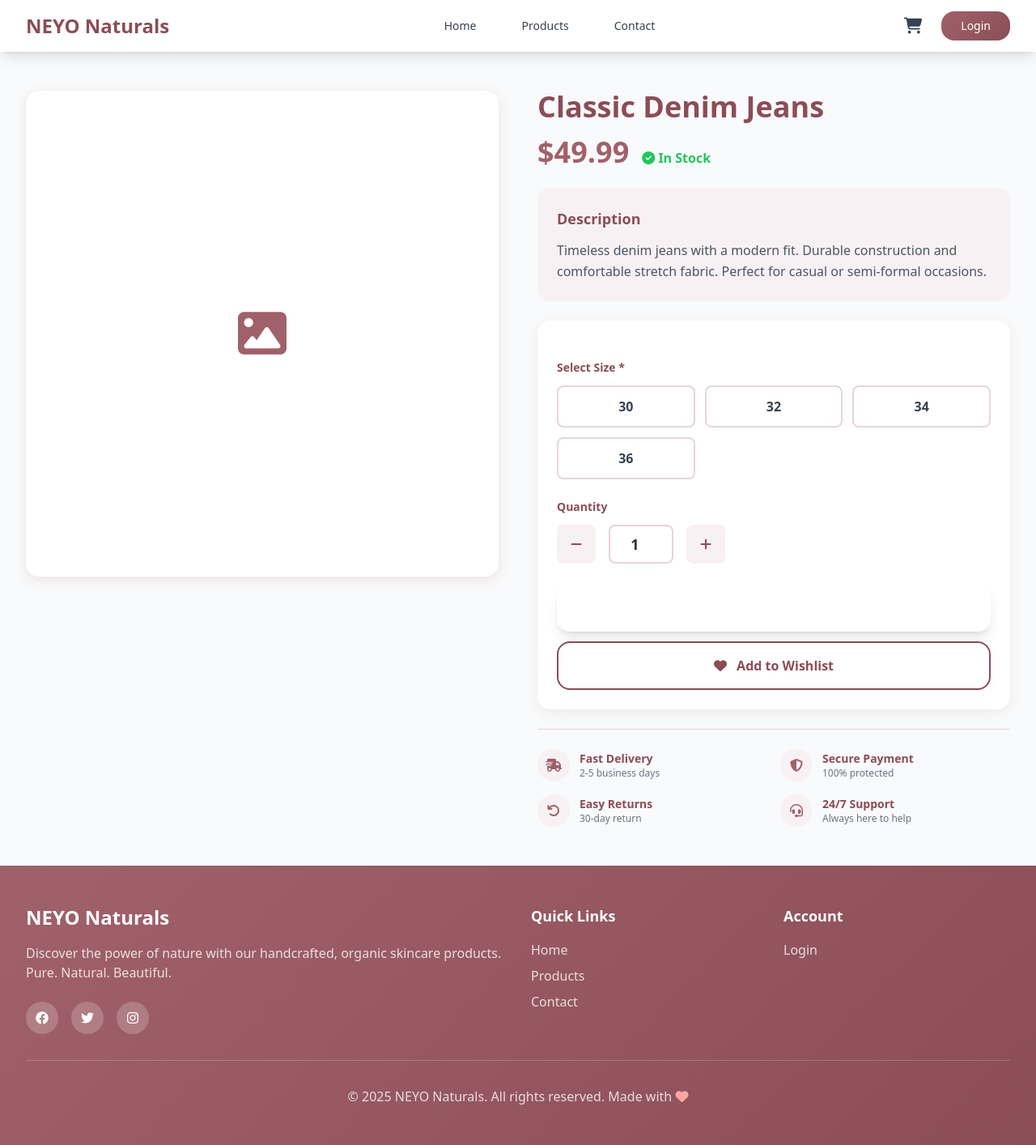
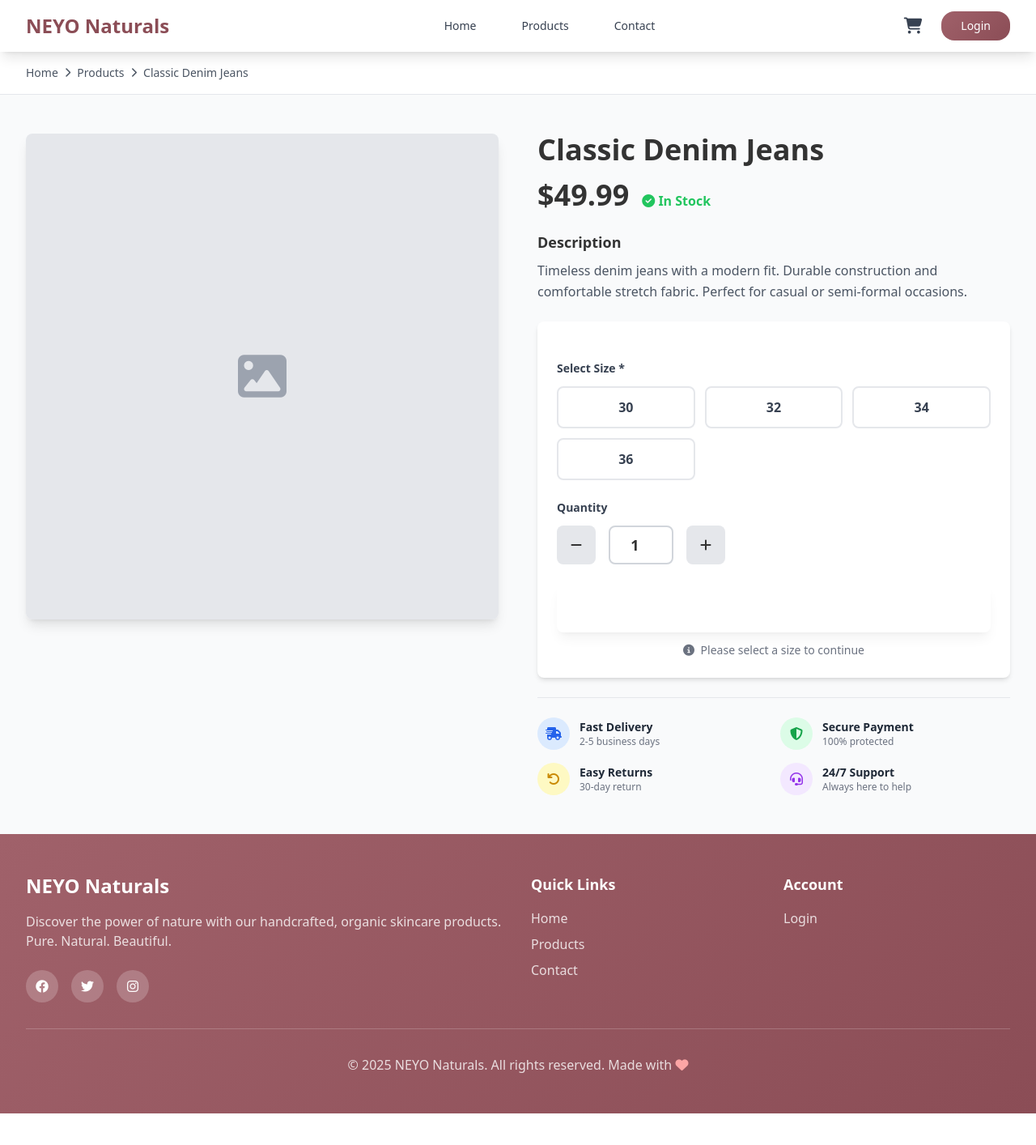
Before and after one commit to Harsh18Stephen/Neyo, a Django app: a page that uses templates/products/detail.html in a window 1280 px wide. Shown: the whole page at 81% size. After the commit the page ends 1375 px from the top, so only its background shows below. Run offline with Django 5.2, Linux system fonts and the light colour scheme; data comes from the database, SQL or seed files in the repository; both versions use the stored data as it was after the commit; data that the repository does not hold is empty; some libraries are stand-ins or nearby versions.

Commit message:
cart is working product detail page is working

```diff
--- a/templates/products/detail.html
+++ b/templates/products/detail.html
@@ -2,49 +2,29 @@
 
 {% block title %}{{ product.name }} - NEYO{% endblock %}
 
-{% block extra_css %}
-<style>
-    .product-gradient {
-        background: linear-gradient(135deg, #f8f1f4 0%, #ffffff 50%, #f8f1f4 100%);
-    }
+{% block content %}
+<!-- Breadcrumbs -->
+<section class="bg-white py-4 border-b">
+    <div class="max-w-7xl mx-auto px-4 sm:px-6 lg:px-8">
+        <nav class="flex items-center space-x-2 text-sm text-gray-600">
+            <a href="{% url 'core:home' %}" class="hover:text-neyo-primary">Home</a>
+            <i class="fas fa-chevron-right text-xs"></i>
+            <a href="{% url 'products:list' %}" class="hover:text-neyo-primary">Products</a>
+            <i class="fas fa-chevron-right text-xs"></i>
+            <span class="text-neyo-primary font-medium">{{ product.name }}</span>
+        </nav>
+    </div>
+</section>
 
-    .image-gradient-overlay {
-        background: linear-gradient(135deg, rgba(160,97,106,0.1), rgba(139,77,86,0.05));
-    }
-
-    .add-to-cart-gradient {
-        background: linear-gradient(135deg, #a0616a, #8b4d56);
-    }
-
-    .add-to-cart-gradient:hover {
-        box-shadow: 0 5px 15px rgba(160,97,106,0.3);
-    }
-
-    .feature-badge {
-        background: linear-gradient(135deg, #a0616a, #8b4d56);
-    }
-
-    @keyframes fadeInUp {
-        from { opacity: 0; transform: translateY(30px); }
-        to { opacity: 1; transform: translateY(0); }
-    }
-
-    .animate-fadeInUp {
-        animation: fadeInUp 0.8s ease-out;
-    }
-</style>
-{% endblock %}
-
-{% block content %}
 <!-- Product Detail Section -->
-<section class="py-12 product-gradient">
+<section class="py-12 bg-gray-50">
     <div class="max-w-7xl mx-auto px-4 sm:px-6 lg:px-8">
-        <div class="grid grid-cols-1 lg:grid-cols-2 gap-12 animate-fadeInUp">
+        <div class="grid grid-cols-1 lg:grid-cols-2 gap-12">
 
             <!-- Product Images Gallery -->
             <div class="space-y-4" x-data="{ activeImage: 0 }">
                 <!-- Main Image -->
-                <div class="bg-white rounded-2xl shadow-lg overflow-hidden" style="box-shadow: 0 4px 15px rgba(160,97,106,0.15);">
+                <div class="bg-white rounded-lg shadow-lg overflow-hidden">
                     {% if images %}
                         {% for image in images %}
                         <img x-show="activeImage === {{ forloop.counter0 }}"
@@ -53,8 +33,8 @@
                              class="w-full h-96 lg:h-[600px] object-cover">
                         {% endfor %}
                     {% else %}
-                        <div class="w-full h-96 lg:h-[600px] image-gradient-overlay flex items-center justify-center">
-                            <i class="fas fa-image text-[#a0616a] text-6xl"></i>
+                        <div class="w-full h-96 lg:h-[600px] bg-gray-200 flex items-center justify-center">
+                            <i class="fas fa-image text-gray-400 text-6xl"></i>
                         </div>
                     {% endif %}
                 </div>
@@ -64,8 +44,8 @@
                 <div class="grid grid-cols-4 gap-4">
                     {% for image in images %}
                     <button @click="activeImage = {{ forloop.counter0 }}"
-                            class="border-2 rounded-lg overflow-hidden transition-all duration-300"
-                            :class="activeImage === {{ forloop.counter0 }} ? 'border-[#8b4d56] shadow-md' : 'border-gray-200 hover:border-[#a0616a]'">
+                            class="border-2 rounded-lg overflow-hidden transition-all"
+                            :class="activeImage === {{ forloop.counter0 }} ? 'border-neyo-primary' : 'border-gray-200 hover:border-gray-400'">
                         <img src="{{ image.image.url }}"
                              alt="{{ image.alt_text|default:product.name }}"
                              class="w-full h-24 object-cover">
@@ -80,17 +60,17 @@
                 <!-- Product Title and Price -->
                 <div>
                     {% if product.is_featured %}
-                    <span class="inline-block feature-badge text-white text-xs font-bold px-3 py-1 rounded-full mb-3 shadow-lg">
+                    <span class="inline-block bg-neyo-secondary text-white text-xs font-bold px-3 py-1 rounded mb-3">
                         <i class="fas fa-star mr-1"></i> FEATURED
                     </span>
                     {% endif %}
 
-                    <h1 class="text-3xl lg:text-4xl font-bold text-[#8b4d56] mb-4">
+                    <h1 class="text-3xl lg:text-4xl font-bold text-neyo-primary mb-4">
                         {{ product.name }}
                     </h1>
 
                     <div class="flex items-baseline space-x-4 mb-6">
-                        <span class="text-4xl font-bold text-[#a0616a]">
+                        <span class="text-4xl font-bold text-neyo-secondary">
                             ${{ product.price }}
                         </span>
                         {% if not product.is_in_stock %}
@@ -110,30 +90,29 @@
                 </div>
 
                 <!-- Product Description -->
-                <div class="bg-[#f8f1f4] p-6 rounded-2xl">
-                    <h3 class="text-lg font-semibold text-[#8b4d56] mb-3">Description</h3>
+                <div class="prose prose-sm max-w-none">
+                    <h3 class="text-lg font-semibold text-neyo-primary mb-2">Description</h3>
                     <p class="text-gray-600 leading-relaxed">{{ product.description }}</p>
                 </div>
 
                 <!-- Add to Cart Form -->
                 {% if product.is_in_stock %}
-                <form method="post" action="{% url 'cart:add' %}" class="space-y-6 bg-white p-6 rounded-2xl shadow-md" style="box-shadow: 0 4px 15px rgba(160,97,106,0.1);" x-data="{ selectedSize: '', quantity: 1 }">
+                <form method="post" action="{% url 'cart:add' %}" class="space-y-6 bg-white p-6 rounded-lg shadow-md" x-data="{ selectedSize: '', quantity: 1 }">
                     {% csrf_token %}
                     <input type="hidden" name="product_id" value="{{ product.id }}">
 
                     <!-- Size Selection -->
                     {% if variants %}
                     <div>
-                        <label class="block text-sm font-semibold text-[#8b4d56] mb-3">
+                        <label class="block text-sm font-semibold text-gray-700 mb-3">
                             Select Size *
                         </label>
                         <div class="grid grid-cols-3 gap-3">
                             {% for variant in variants %}
                             <button type="button"
                                     @click="selectedSize = '{{ variant.size }}'"
-                                    :class="selectedSize === '{{ variant.size }}' ? 'bg-[#8b4d56] text-white' : 'bg-white text-gray-700 hover:bg-[#f8f1f4]'"
-                                    class="py-3 px-4 border-2 rounded-lg font-semibold transition-all duration-300"
-                                    style="border-color: #e8d5d9;"
+                                    :class="selectedSize === '{{ variant.size }}' ? 'bg-neyo-primary text-white' : 'bg-white text-gray-700 hover:bg-gray-100'"
+                                    class="py-3 px-4 border-2 rounded-lg font-semibold transition-all"
                                     {% if not variant.is_in_stock %}disabled{% endif %}
                                     :disabled="!{{ variant.is_in_stock|yesno:'true,false' }}">
                                 {{ variant.size }}
@@ -149,26 +128,25 @@
 
                     <!-- Quantity Selection -->
                     <div>
-                        <label class="block text-sm font-semibold text-[#8b4d56] mb-3">
+                        <label class="block text-sm font-semibold text-gray-700 mb-3">
                             Quantity
                         </label>
                         <div class="flex items-center space-x-4">
                             <button type="button"
                                     @click="quantity = Math.max(1, quantity - 1)"
-                                    class="w-12 h-12 bg-[#f8f1f4] rounded-lg hover:bg-[#e8d5d9] transition-colors">
-                                <i class="fas fa-minus text-[#8b4d56]"></i>
+                                    class="w-12 h-12 bg-gray-200 rounded-lg hover:bg-gray-300 transition-colors">
+                                <i class="fas fa-minus"></i>
                             </button>
                             <input type="number"
                                    name="quantity"
                                    x-model="quantity"
                                    min="1"
                                    max="{{ product.stock }}"
-                                   class="w-20 text-center text-lg font-semibold border-2 rounded-lg py-2"
-                                   style="border-color: #e8d5d9;">
+                                   class="w-20 text-center text-lg font-semibold border-2 border-gray-300 rounded-lg py-2">
                             <button type="button"
                                     @click="quantity = Math.min({{ product.stock }}, quantity + 1)"
-                                    class="w-12 h-12 bg-[#f8f1f4] rounded-lg hover:bg-[#e8d5d9] transition-colors">
-                                <i class="fas fa-plus text-[#8b4d56]"></i>
+                                    class="w-12 h-12 bg-gray-200 rounded-lg hover:bg-gray-300 transition-colors">
+                                <i class="fas fa-plus"></i>
                             </button>
                         </div>
                     </div>
@@ -176,21 +154,22 @@
                     <!-- Action Buttons -->
                     <div class="space-y-3">
                         <button type="submit"
-                                class="w-full add-to-cart-gradient text-white py-4 px-6 rounded-2xl font-semibold text-lg transition-all duration-300 transform hover:-translate-y-0.5 shadow-lg">
+                                {% if variants %}:disabled="!selectedSize"{% endif %}
+                                class="w-full bg-neyo-primary text-white py-4 px-6 rounded-lg font-semibold text-lg hover:bg-gray-800 transition-all transform hover:scale-105 shadow-lg disabled:opacity-50 disabled:cursor-not-allowed disabled:transform-none">
                             <i class="fas fa-shopping-cart mr-2"></i>
                             Add to Cart
                         </button>
 
-                        <button type="button"
-                                class="w-full bg-white border-2 text-[#8b4d56] py-4 px-6 rounded-2xl font-semibold hover:bg-[#f8f1f4] transition-colors"
-                                style="border-color: #8b4d56;">
-                            <i class="fas fa-heart mr-2"></i>
-                            Add to Wishlist
-                        </button>
+                        {% if variants %}
+                        <p class="text-sm text-gray-500 text-center" x-show="!selectedSize">
+                            <i class="fas fa-info-circle mr-1"></i>
+                            Please select a size to continue
+                        </p>
+                        {% endif %}
                     </div>
                 </form>
                 {% else %}
-                <div class="bg-red-50 border-2 border-red-200 rounded-2xl p-6 text-center">
+                <div class="bg-red-50 border-2 border-red-200 rounded-lg p-6 text-center">
                     <i class="fas fa-times-circle text-red-500 text-4xl mb-3"></i>
                     <h3 class="text-xl font-semibold text-red-700 mb-2">Out of Stock</h3>
                     <p class="text-red-600">This product is currently unavailable. Check back soon!</p>
@@ -198,43 +177,43 @@
                 {% endif %}
 
                 <!-- Product Features -->
-                <div class="grid grid-cols-2 gap-4 pt-6 border-t" style="border-color: #e8d5d9;">
+                <div class="grid grid-cols-2 gap-4 pt-6 border-t">
                     <div class="flex items-center space-x-3">
-                        <div class="w-10 h-10 bg-[#f8f1f4] rounded-full flex items-center justify-center">
-                            <i class="fas fa-shipping-fast text-[#a0616a]"></i>
+                        <div class="w-10 h-10 bg-blue-100 rounded-full flex items-center justify-center">
+                            <i class="fas fa-shipping-fast text-blue-600"></i>
                         </div>
                         <div>
-                            <p class="text-sm font-semibold text-[#8b4d56]">Fast Delivery</p>
+                            <p class="text-sm font-semibold text-gray-800">Fast Delivery</p>
                             <p class="text-xs text-gray-500">2-5 business days</p>
                         </div>
                     </div>
 
                     <div class="flex items-center space-x-3">
-                        <div class="w-10 h-10 bg-[#f8f1f4] rounded-full flex items-center justify-center">
-                            <i class="fas fa-shield-alt text-[#a0616a]"></i>
+                        <div class="w-10 h-10 bg-green-100 rounded-full flex items-center justify-center">
+                            <i class="fas fa-shield-alt text-green-600"></i>
                         </div>
                         <div>
-                            <p class="text-sm font-semibold text-[#8b4d56]">Secure Payment</p>
+                            <p class="text-sm font-semibold text-gray-800">Secure Payment</p>
                             <p class="text-xs text-gray-500">100% protected</p>
                         </div>
                     </div>
 
                     <div class="flex items-center space-x-3">
-                        <div class="w-10 h-10 bg-[#f8f1f4] rounded-full flex items-center justify-center">
-                            <i class="fas fa-undo text-[#a0616a]"></i>
+                        <div class="w-10 h-10 bg-yellow-100 rounded-full flex items-center justify-center">
+                            <i class="fas fa-undo text-yellow-600"></i>
                         </div>
                         <div>
-                            <p class="text-sm font-semibold text-[#8b4d56]">Easy Returns</p>
+                            <p class="text-sm font-semibold text-gray-800">Easy Returns</p>
                             <p class="text-xs text-gray-500">30-day return</p>
                         </div>
                     </div>
 
                     <div class="flex items-center space-x-3">
-                        <div class="w-10 h-10 bg-[#f8f1f4] rounded-full flex items-center justify-center">
-                            <i class="fas fa-headset text-[#a0616a]"></i>
+                        <div class="w-10 h-10 bg-purple-100 rounded-full flex items-center justify-center">
+                            <i class="fas fa-headset text-purple-600"></i>
                         </div>
                         <div>
-                            <p class="text-sm font-semibold text-[#8b4d56]">24/7 Support</p>
+                            <p class="text-sm font-semibold text-gray-800">24/7 Support</p>
                             <p class="text-xs text-gray-500">Always here to help</p>
                         </div>
                     </div>
@@ -246,35 +225,35 @@
 
 <!-- Related Products -->
 {% if related_products %}
-<section class="py-16 bg-white">
+<section class="py-12 bg-white">
     <div class="max-w-7xl mx-auto px-4 sm:px-6 lg:px-8">
-        <h2 class="text-3xl font-bold text-[#8b4d56] mb-8 text-center">You May Also Like</h2>
+        <h2 class="text-3xl font-bold text-neyo-primary mb-8">Related Products</h2>
 
         <div class="grid grid-cols-1 sm:grid-cols-2 lg:grid-cols-4 gap-6">
             {% for related in related_products %}
-            <div class="bg-white rounded-2xl shadow-lg hover:shadow-xl transition-all duration-300 overflow-hidden group hover:-translate-y-2" style="box-shadow: 0 4px 15px rgba(160,97,106,0.1);">
+            <div class="bg-white rounded-lg shadow-md hover:shadow-xl transition-all duration-300 overflow-hidden group">
                 <a href="{% url 'products:detail' related.slug %}" class="block relative overflow-hidden">
                     {% if related.get_main_image %}
                         <img src="{{ related.get_main_image.url }}"
                              alt="{{ related.name }}"
                              class="w-full h-64 object-cover group-hover:scale-105 transition-transform duration-300">
                     {% else %}
-                        <div class="w-full h-64 image-gradient-overlay flex items-center justify-center">
-                            <i class="fas fa-image text-[#a0616a] text-4xl"></i>
+                        <div class="w-full h-64 bg-gray-200 flex items-center justify-center">
+                            <i class="fas fa-image text-gray-400 text-4xl"></i>
                         </div>
                     {% endif %}
                 </a>
 
-                <div class="p-5">
+                <div class="p-4">
                     <a href="{% url 'products:detail' related.slug %}">
-                        <h3 class="text-lg font-semibold text-[#8b4d56] mb-2 hover:text-[#a0616a] transition-colors">
+                        <h3 class="text-lg font-semibold text-neyo-primary mb-2 hover:text-neyo-secondary transition-colors">
                             {{ related.name }}
                         </h3>
                     </a>
                     <div class="flex items-center justify-between">
-                        <span class="text-xl font-bold text-[#a0616a]">${{ related.price }}</span>
+                        <span class="text-xl font-bold text-neyo-secondary">${{ related.price }}</span>
                         <a href="{% url 'products:detail' related.slug %}"
-                           class="text-[#8b4d56] hover:text-[#a0616a] transition-colors font-medium">
+                           class="text-neyo-primary hover:text-neyo-secondary transition-colors">
                             View <i class="fas fa-arrow-right ml-1"></i>
                         </a>
                     </div>
```
Also changed, not shown: cart/context_processors.py (+23 -12 lines), cart/views.py (+157 -13 lines), templates/cart/cart.html (added, +253 -0 lines), db.sqlite3.
